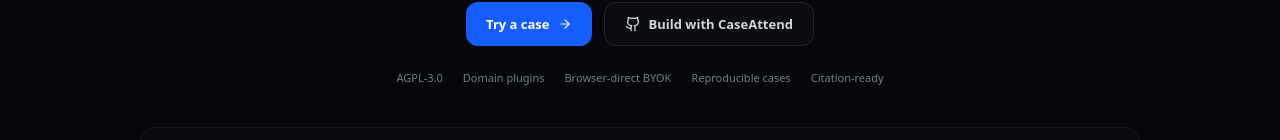
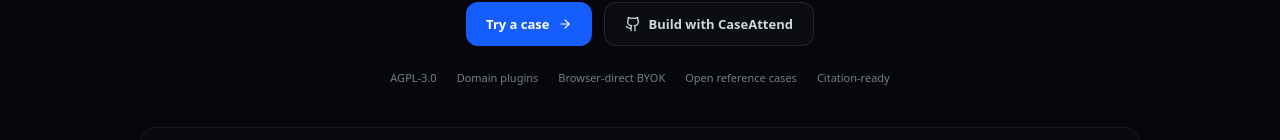
Before and after one commit to JamesWeatherhead/CaseAttend, a React (Vite) app: page / in a window 1280 px wide. Shown: the part 425-565 px from the top of the page. Built offline with nearby package versions, Linux system fonts and the light colour scheme.

Commit message:
Keep homepage claims precise

```diff
--- a/src/components/StudyList.tsx
+++ b/src/components/StudyList.tsx
@@ -385,7 +385,7 @@ const StudyList: React.FC<StudyListProps> = ({ onSelectStudy, dicomConfig, onSho
             <span>AGPL-3.0</span>
             <span>Domain plugins</span>
             <span>Browser-direct BYOK</span>
-            <span>Reproducible cases</span>
+            <span>Open reference cases</span>
             <a href="https://github.com/JamesWeatherhead/CaseAttend/blob/main/CITATION.cff" target="_blank" rel="noopener noreferrer" className="transition-colors hover:text-[#aeb4bf]">Citation-ready</a>
           </div>
         </section>
@@ -604,7 +604,7 @@ const StudyList: React.FC<StudyListProps> = ({ onSelectStudy, dicomConfig, onSho
               </li>
               <li className="flex gap-3">
                 <Check className="w-4 h-4 flex-shrink-0 mt-[3px] text-emerald-500/70" />
-                <span>Whole-slide pre-analysis grounds the tutor in what's actually in the image, reducing hallucination and jailbreak surface.</span>
+                <span>Overview pre-analysis gives the tutor additional image context before the conversation begins.</span>
               </li>
               <li className="flex gap-3">
                 <Check className="w-4 h-4 flex-shrink-0 mt-[3px] text-emerald-500/70" />
```
